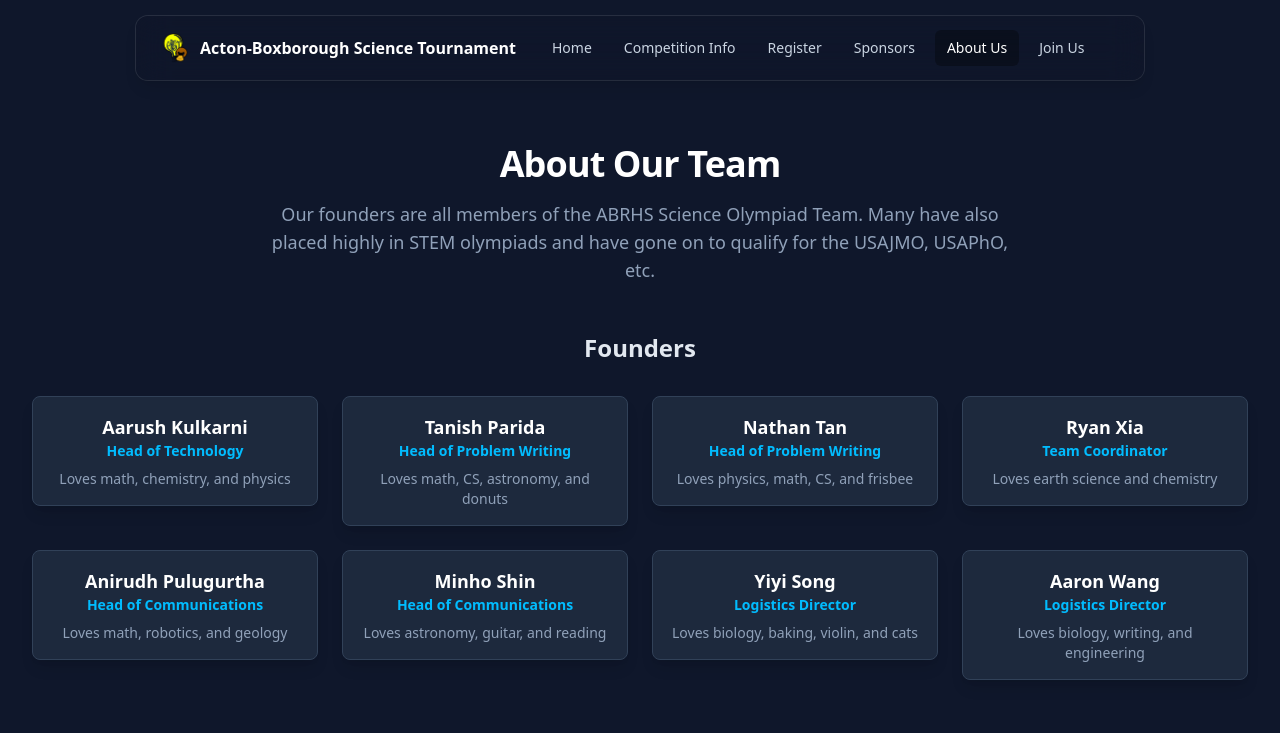
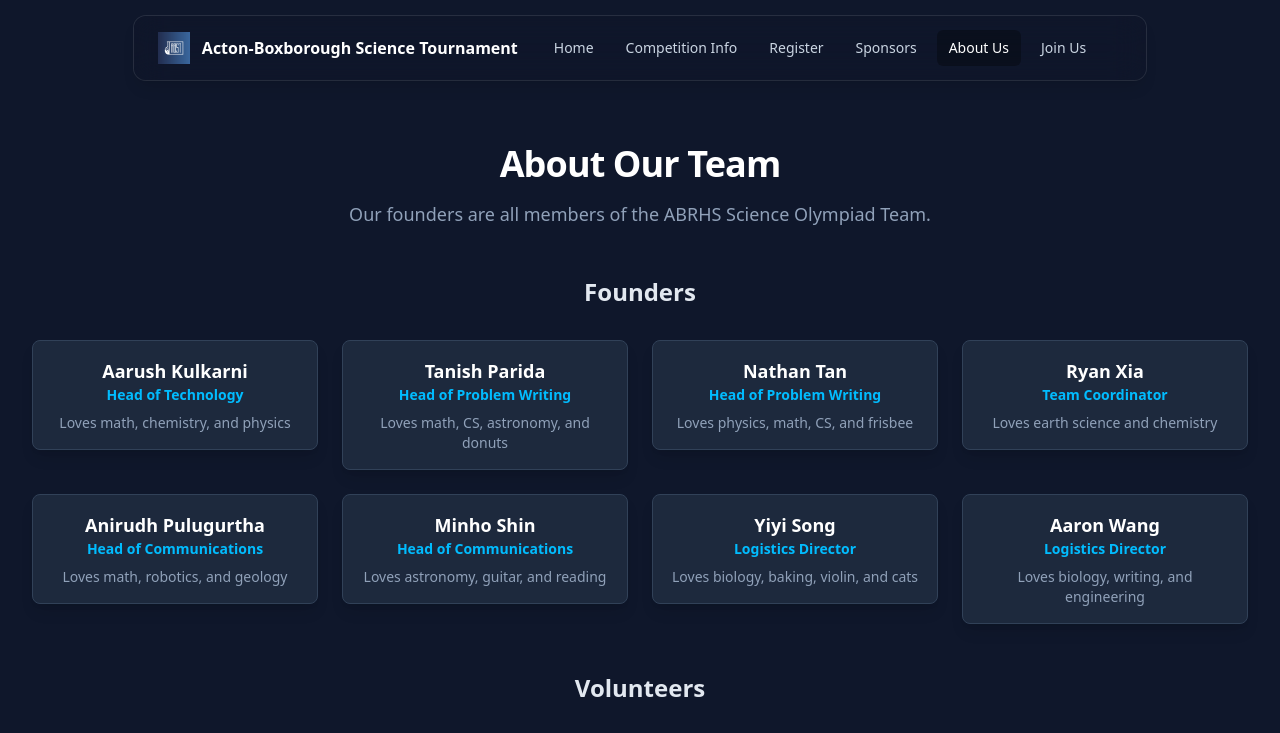
Before and after one commit to ak4774blog/abst-website, a React (Vite) app: page /about in a window 1280 px wide. Shown: the top 733 px of the page. Built offline with nearby package versions, Linux system fonts and the light colour scheme.

Commit message:
changed thing on the about us

```diff
--- a/src/pages/AboutUs.jsx
+++ b/src/pages/AboutUs.jsx
@@ -80,7 +80,7 @@ export default function AboutUs() {
         <div className="mb-12 text-center">
           <h1 className="text-4xl font-extrabold tracking-tight text-white">About Our Team</h1>
           <p className="mx-auto mt-4 max-w-3xl text-lg text-slate-400">
-            Our founders are all members of the ABRHS Science Olympiad Team. Many have also placed highly in STEM olympiads and have gone on to qualify for the USAJMO, USAPhO, etc.
+            Our founders are all members of the ABRHS Science Olympiad Team.
           </p>
         </div>
 
```
Also changed, not shown: public/logoabst.png.
